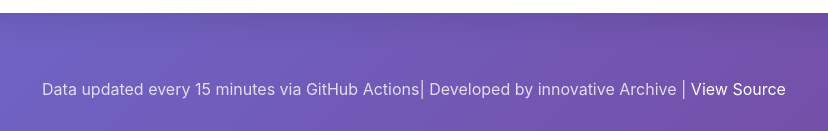
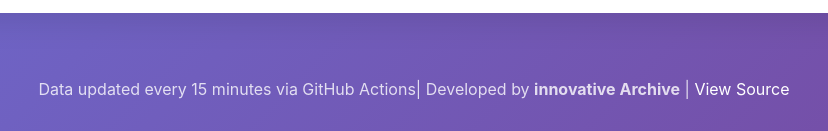
Before and after one commit to yss1235-why/isp-monitor, a plain HTML site: page index.html in a window 1280 px wide. Shown: the part 1038-1169 px from the top of the page, 226-1054 px from the left. Drawn offline with Linux system fonts and the light colour scheme.

Commit message:
Update index.html

```diff
--- a/index.html
+++ b/index.html
@@ -3,7 +3,7 @@
 <head>
     <meta charset="UTF-8">
     <meta name="viewport" content="width=device-width, initial-scale=1.0">
-    <title>ISP Uptime & Quality Monitor</title>
+    <title>Ukhrul ISP Uptime Monitor</title>
     <link rel="stylesheet" href="style.css">
 </head>
 <body>
@@ -97,7 +97,7 @@
     </main>
 
     <footer>
-        <p>Data updated every 15 minutes via GitHub Actions| Developed by innovative Archive | <a href="https://github.com/yss1235-why/isp-monitor" target="_blank">View Source</a></p>
+        <p>Data updated every 15 minutes via GitHub Actions| Developed by <b>innovative Archive</b> | <a href="https://github.com/yss1235-why/isp-monitor" target="_blank">View Source</a></p>
     </footer>
 
     <script src="script.js"></script>
```
